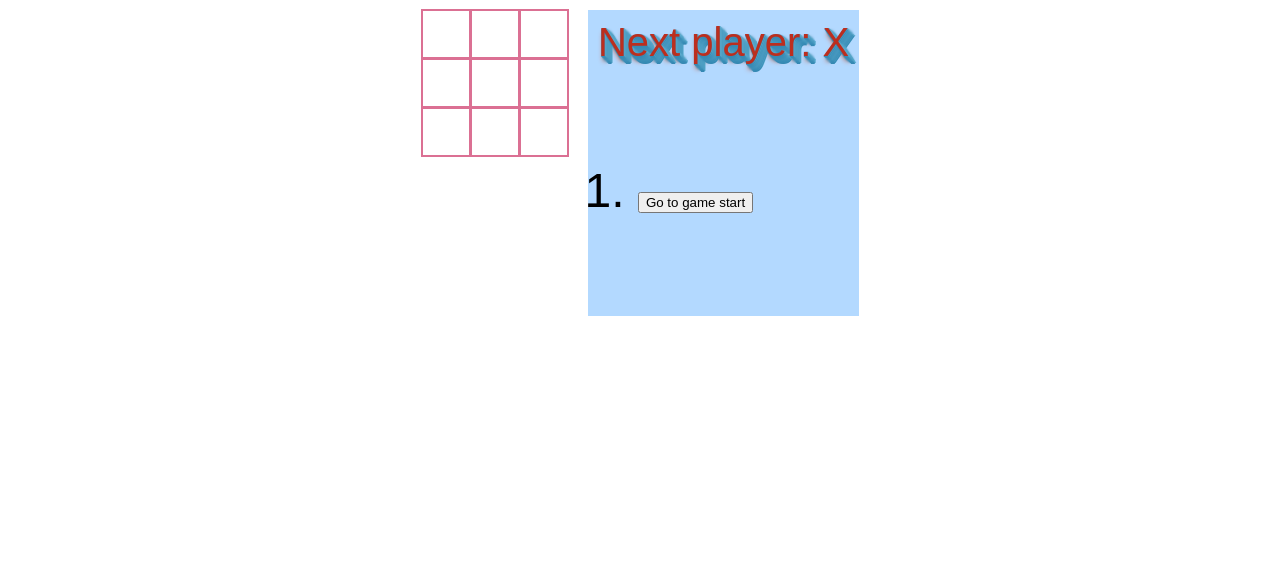
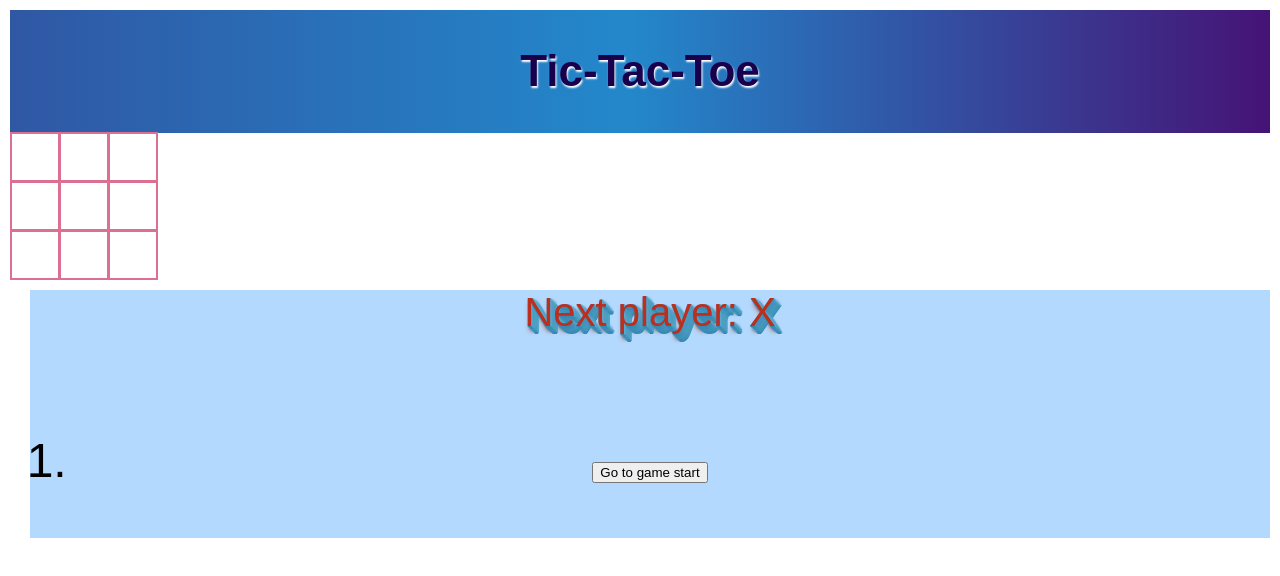
Before and after one commit to seanbabb/tic-tac-toe, a React (Create React App) app: page / in a window 1280 px wide. Shown: the top 576 px of the page. Built offline with nearby package versions, Linux system fonts and the light colour scheme.

Commit message:
created app header component and styled

```diff
--- a/src/App.js
+++ b/src/App.js
@@ -1,12 +1,11 @@
 import React, { Component } from 'react';
 import Board from './components/Board/Board';
+import AppHeader from'./components/AppHeader/AppHeader';
 import styled from 'styled-components';
 import calculateWinner from './components/Helpers/Helpers';
 
 const GameApp = styled.div`
-    display: flex;
-    flex-direction: row;
-    justify-content: center;
+    text-align: center;
 `;
 const GameInfo = styled.div`
     background-color: #b3d9ff;
@@ -92,6 +91,7 @@ export class App extends Component {
 
         return (
             <GameApp>
+                <AppHeader />
                 <div className="game-board">
                    <Board
                         squares={current.squares}
--- /dev/null
+++ b/src/components/AppHeader/AppHeader.jsx
@@ -0,0 +1,33 @@
+import React, { Component } from 'react';
+import styled from 'styled-components';
+
+const Header = styled.header`
+    background: #3057a4;
+    background: -moz-linear-gradient(left, #3057a4 0%, #2388cb 49%, #451375 100%);
+    background: -webkit-linear-gradient(left, #3057a4 0%, #2388cb 49%, #451375 100%);
+    background: linear-gradient(to right, #3057a4 0%, #2388cb 49%, #451375 100%);
+    min-height:10vh;
+    width: 100%;
+    display: flex;
+    flex-direction: row;
+    justify-content: center;
+`;
+
+const AppTitle = styled.h1`
+    text-shadow: 1px 2px 2px #ffffff;
+    color: #19004d;
+    font-size: 2.75rem;
+    line-height: 4rem;
+    fold-weight: bold;
+    min-width: 300px;
+`;
+
+export default class AppHeader extends Component {
+    render() {
+        return (
+            <Header>
+                <AppTitle>Tic-Tac-Toe</AppTitle>
+            </Header>
+        )
+    }
+}
```
